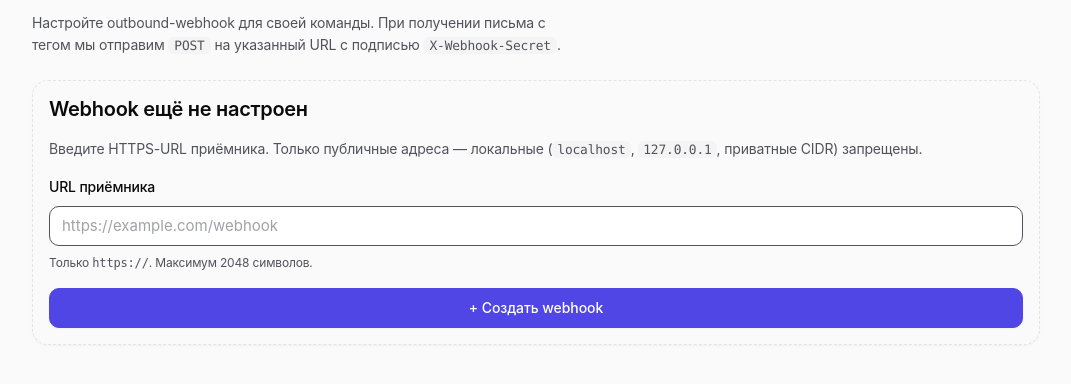
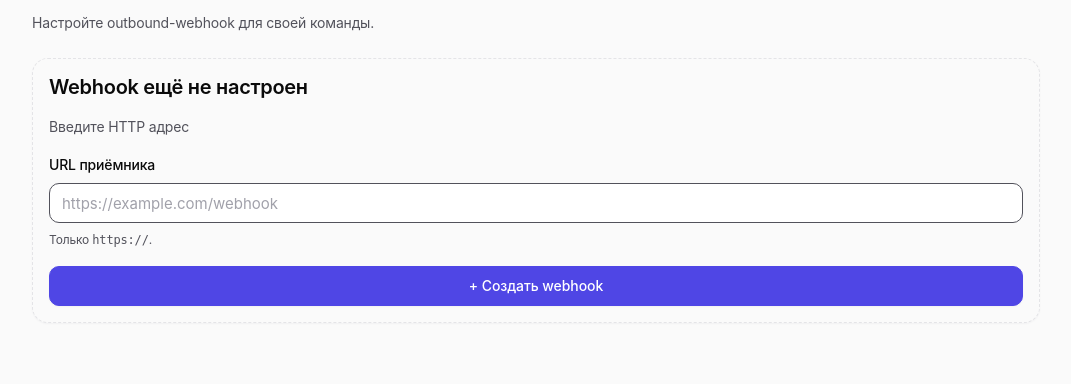
Before and after one commit to eliseiv/mail-agregator, a Python web app: template backend/app/templates/my/integrations.html in a window 1280 px wide. Shown: the part 85-469 px from the top of the page, without its empty margins (104-1175 px from the left). Run offline with Jinja, Linux system fonts and the light colour scheme; the template is opened without the code that fills it, so the values that code supplies are empty; some libraries are stand-ins or nearby versions.

Commit message:
updated webhook

```diff
--- a/backend/app/templates/my/integrations.html
+++ b/backend/app/templates/my/integrations.html
@@ -10,7 +10,7 @@
                                                  без ``?group_id=``).
      - ``secret_revealed`` : str | None        — одноразовый показ plaintext-секрета,
                                                  stash'нутого через Redis key
-                                                 ``webhook_secret_reveal:<session_token>``
+                                                 ``webhook_secret_reveal:{session_token}``
                                                  после POST/rotate-secret. Шаблон обязан
                                                  показать его один раз — повторный GET
                                                  этого же URL уже не получит секрета
@@ -37,8 +37,6 @@
 
   <p class="integrations__lede">
     Настройте outbound-webhook для своей команды.
-    При получении письма с тегом мы отправим <code>POST</code> на указанный URL
-    с подписью <code>X-Webhook-Secret</code>.
   </p>
 
   {% if error_message %}
@@ -68,8 +66,7 @@
     <div class="integrations-card integrations-card--empty">
       <h2 class="integrations-card__title">Webhook ещё не настроен</h2>
       <p class="integrations-card__hint">
-        Введите HTTPS-URL приёмника. Только публичные адреса — локальные
-        (<code>localhost</code>, <code>127.0.0.1</code>, приватные CIDR) запрещены.
+        Введите HTTP адрес
       </p>
 
       <form
@@ -92,7 +89,7 @@
             placeholder="https://example.com/webhook"
             autocomplete="off"
             inputmode="url">
-          <p class="field__hint">Только <code>https://</code>. Максимум 2048 символов.</p>
+          <p class="field__hint">Только <code>https://</code>.</p>
         </div>
         <div class="form-actions">
           <button type="submit" class="btn btn--primary">+ Создать webhook</button>
@@ -330,10 +327,11 @@
         </button>
       </form>
     </dialog>
-    {# No-JS fallback: visible card with the secret (the <dialog> above renders
-       inline without a backdrop in browsers that don't support showModal, but
-       it can also be `display:none`. We expose a deterministic visible block
-       so the secret is reachable even without JS or `<dialog>` support. #}
+    {# No-JS fallback: visible card with the secret (the dialog element above
+       renders inline without a backdrop in browsers that don't support
+       showModal, but it can also be display:none. We expose a deterministic
+       visible block so the secret is reachable even without JS or native
+       dialog support. #}
     <noscript>
       <div class="integrations-secret-reveal integrations-secret-reveal--fallback" role="alert">
         <h2 class="dialog__title">Сохраните секрет</h2>
```
